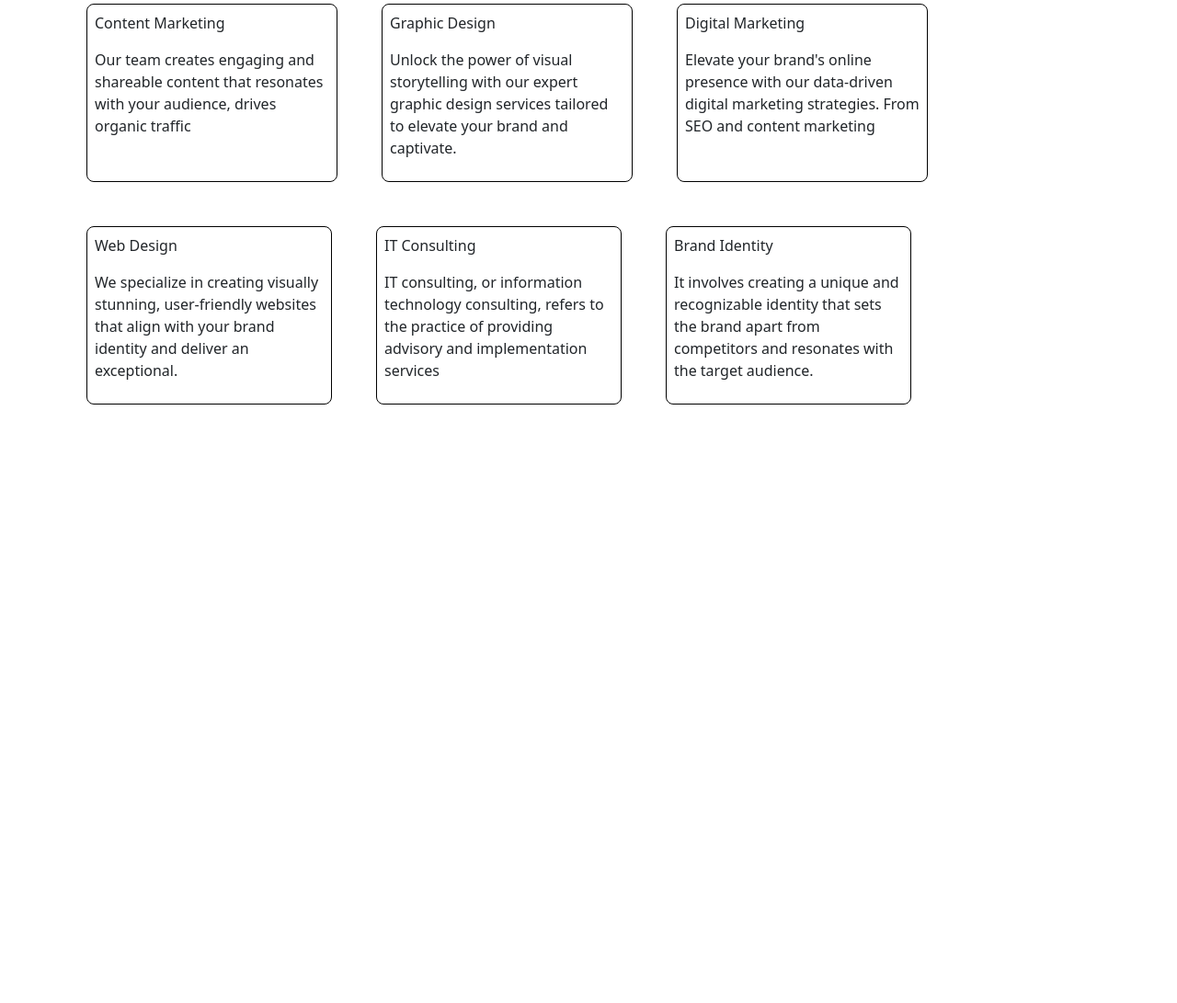
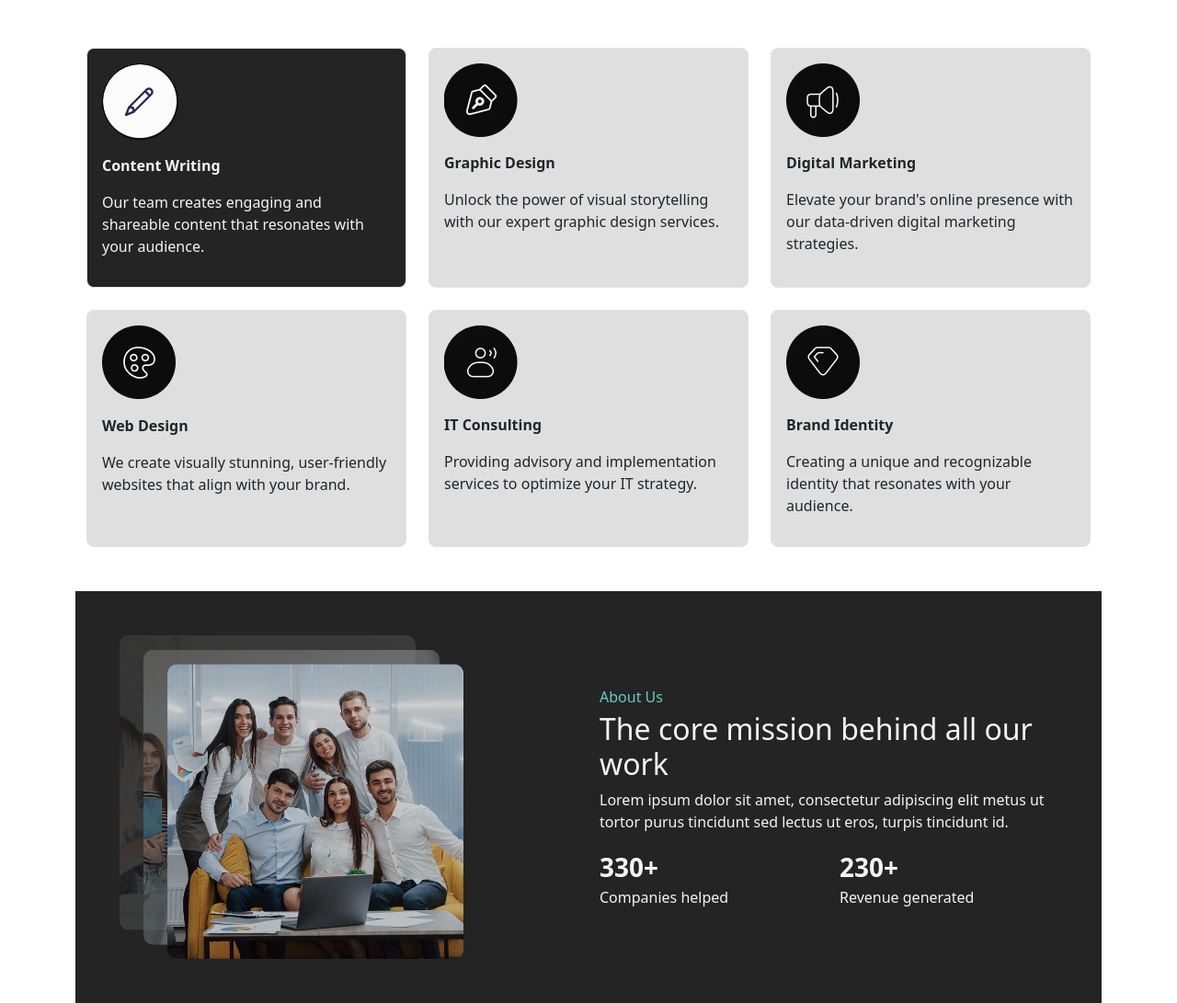
Before and after one commit to sohaimanasir/Figma-templates-UI, a plain HTML site: page Agency-Web_UI/index.html in a window 1280 px wide. Shown: the part 798-1889 px from the top of the page at 92% size. Before the commit the page ends 1238 px from the top, so only its background shows below. Drawn offline with nearby package versions, Linux system fonts and the light colour scheme.

Commit message:
about us section added

```diff
--- a/Agency-Web_UI/index.html
+++ b/Agency-Web_UI/index.html
@@ -67,7 +67,7 @@
 
         <!-- <section class="hero-section py-5"> -->
 
-        <div class="hero-section container-xxl px-4 px-xxl-5 pb-4">
+        <div class="hero-section container-xxl px-4 px-xxl-5 pb-4 pt-4">
 
             <div class="row hero align-items-center">
 
@@ -127,54 +127,110 @@
 
             <h4 class="text-blue text-center fs-5 fw-semibold">Our Services</h4>
 
-            <h2 class="w-50 fs-1 fw-semibold text-center mx-auto">High Impact Services for your business</h2>
-            <div class="container-xxl mt-5">
-                <div class="row gap-5">
-                    <div class="col-lg-4 border border-black w-25 rounded-3 p-2">
-                        <p>Content Marketing</p>
-                        <p>Our team creates engaging and shareable content that resonates with your audience, drives
-                            organic
-                            traffic</p>
+            <h2 class="fs-1 fw-semibold text-center mx-auto col-lg-6">
+                High Impact Services for your business
+            </h2>
+
+            <!-- SERVICE CARDS -->
+            <div class="row g-4 mt-5">
+
+                <div class="col-md-4">
+                    <div class="border rounded-3 p-3 h-100 active-service-card">
+                        <img src="assets/content-writing.png" alt="" class="active-service-card-icon">
+                        <p class="fw-semibold mt-3">Content Writing</p>
+                        <p>Our team creates engaging and shareable content that resonates with your audience.</p>
                     </div>
+                </div>
 
-                    <div class="col-lg-4 border border-black w-25 rounded-3 p-2">
-                        <p>Graphic Design</p>
-                        <p>Unlock the power of visual storytelling with our expert graphic design services tailored to
-                            elevate your brand and captivate.</p>
+                <div class="col-md-4">
+                    <div class="border rounded-3 p-3 h-100 service-card">
+                        <img src="assets/graphic-design.png" alt="">
+                        <p class="fw-semibold mt-3">Graphic Design</p>
+                        <p>Unlock the power of visual storytelling with our expert graphic design services.</p>
                     </div>
+                </div>
 
-                    <div class="col-lg-4 border border-black w-25 rounded-3 p-2">
-                        <p>Digital Marketing</p>
-                        <p>Elevate your brand's online presence with our data-driven digital marketing strategies. From
-                            SEO
-                            and content marketing</p>
+                <div class="col-md-4">
+                    <div class="border rounded-3 p-3 h-100 service-card">
+                        <img src="assets/digital-marketing.png" alt="">
+                        <p class="fw-semibold mt-3">Digital Marketing</p>
+                        <p>Elevate your brand's online presence with our data-driven digital marketing strategies.</p>
                     </div>
+                </div>
 
-                    <div class="row gap-5">
+                <div class="col-md-4">
+                    <div class="border rounded-3 p-3 h-100 service-card">
+                        <img src="assets/Web-design.png" alt="">
+                        <p class="fw-semibold mt-3">Web Design</p>
+                        <p>We create visually stunning, user-friendly websites that align with your brand.</p>
+                    </div>
+                </div>
 
-                        <div class="col-lg-4 border border-black w-25 rounded-3 p-2">
-                            <p>Web Design</p>
-                            <p>We specialize in creating visually stunning, user-friendly websites that align with your
-                                brand identity and deliver an exceptional.</p>
+                <div class="col-md-4">
+                    <div class="border rounded-3 p-3 h-100 service-card">
+                        <img src="assets/it-consult.png" alt="">
+                        <p class="fw-semibold mt-3">IT Consulting</p>
+                        <p>Providing advisory and implementation services to optimize your IT strategy.</p>
+                    </div>
+                </div>
+
+                <div class="col-md-4">
+                    <div class="border rounded-3 p-3 h-100 service-card">
+                        <img src="assets/brand-identity.png" alt="">
+                        <p class="fw-semibold mt-3">Brand Identity</p>
+                        <p>Creating a unique and recognizable identity that resonates with your audience.</p>
+                    </div>
+                </div>
+
+            </div>
+        </div>
+
+
+        <!-- ========================== ABOUT US ===================== -->
+
+        <div class="container-xxl about-us mt-5 px-3 px-md-5 py-4 py-md-5 bg-color-black">
+
+            <div class="row align-items-center">
+
+                <!-- Left Image -->
+                <div class="col-lg-6 text-center text-lg-start">
+                    <img src="assets/about-us.png" alt="about-us-img" class="img-fluid w-75">
+                </div>
+
+                <!-- Right Content -->
+                <div class="col-lg-6">
+                    <p class="text-blue mb-1">About Us</p>
+
+                    <h2 class="mb-2">The core mission behind all our work</h2>
+
+                    <p class="mb-3">
+                        Lorem ipsum dolor sit amet, consectetur adipiscing elit metus ut tortor purus
+                        tincidunt sed lectus ut eros, turpis tincidunt id.
+                    </p>
+
+                    <!-- Stats -->
+                    <div class="row mt-1">
+
+                        <div class="col-6">
+                            <p class="fs-3 fw-bold mb-0">330+</p>
+                            <p class="mb-0">Companies helped</p>
                         </div>
 
-                        <div class="col-lg-4 border border-black w-25 rounded-3 p-2">
-                            <p>IT Consulting</p>
-                            <p>
-                                IT consulting, or information technology consulting, refers to the practice of providing
-                                advisory and implementation services
-                            </p>
+                        <div class="col-6">
+                            <p class="fs-3 fw-bold mb-0">230+</p>
+                            <p class="mb-0">Revenue generated</p>
                         </div>
 
-                        <div class="col-lg-4 border border-black w-25 rounded-3 p-2">
-                            <p>Brand Identity</p>
-                            <p>It involves creating a unique and recognizable identity that sets the brand apart from
-                                competitors and resonates with the target audience.</p>
-                        </div>
                     </div>
                 </div>
+
             </div>
         </div>
+
+
+
+        </div>
+
 
 
 
--- a/Agency-Web_UI/style.css
+++ b/Agency-Web_UI/style.css
@@ -26,6 +26,11 @@
 .text-blue{
     color: var(--primary-color);
 }
+
+.bg-color-black{
+    background-color: var(--bg-color);
+    color: var(--light-gray-color);
+}
 .hero-img{
     max-width:100%;
     height: 75%;
@@ -43,3 +48,30 @@
     position: relative;
     /* background: #0C0C0C; */
 }
+
+.active-service-card {
+    background-color: var(--bg-color);
+    color: var(--light-gray-color);
+    transition: background-color 0.3s ease, color 0.3s ease;
+}
+
+.active-service-card:hover {
+    background-color: var(--dark-gray-color);
+    color: var(--bg-color);
+}
+
+.active-service-card img{
+    border: 1px solid black;
+    border-radius: 50%;
+}
+
+
+.service-card {
+    background-color: var(--dark-gray-color);
+    transition: background-color 0.3s ease, color 0.3s ease;
+}
+
+.service-card:hover {
+    background-color: var(--bg-color);
+    color: var(--light-gray-color);
+}
```
Also changed, not shown: Agency-Web_UI/assets/Web-design.png (added), Agency-Web_UI/assets/about-us.png (added), Agency-Web_UI/assets/brand-identity.png (added), Agency-Web_UI/assets/content-writing.png (added), Agency-Web_UI/assets/digital-marketing.png (added), Agency-Web_UI/assets/graphic-design.png (added), Agency-Web_UI/assets/it-consult.png (added).
